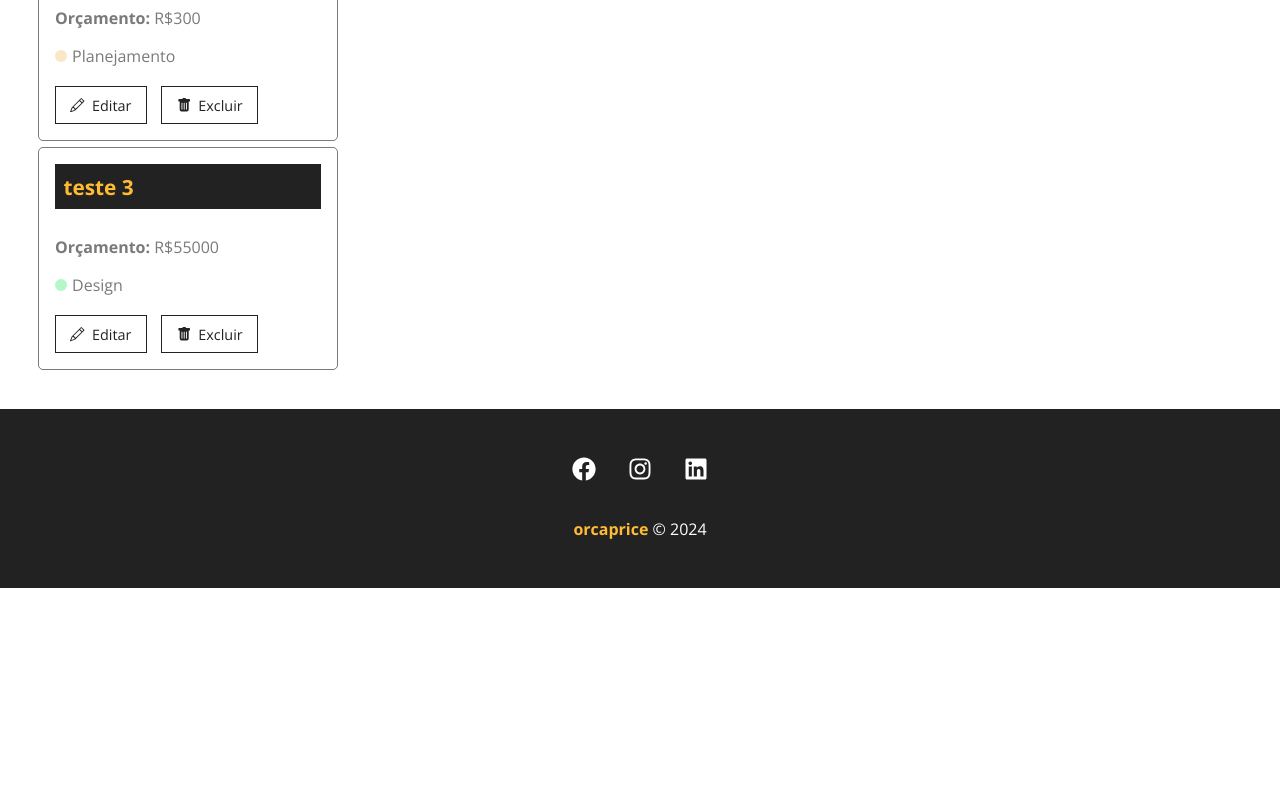
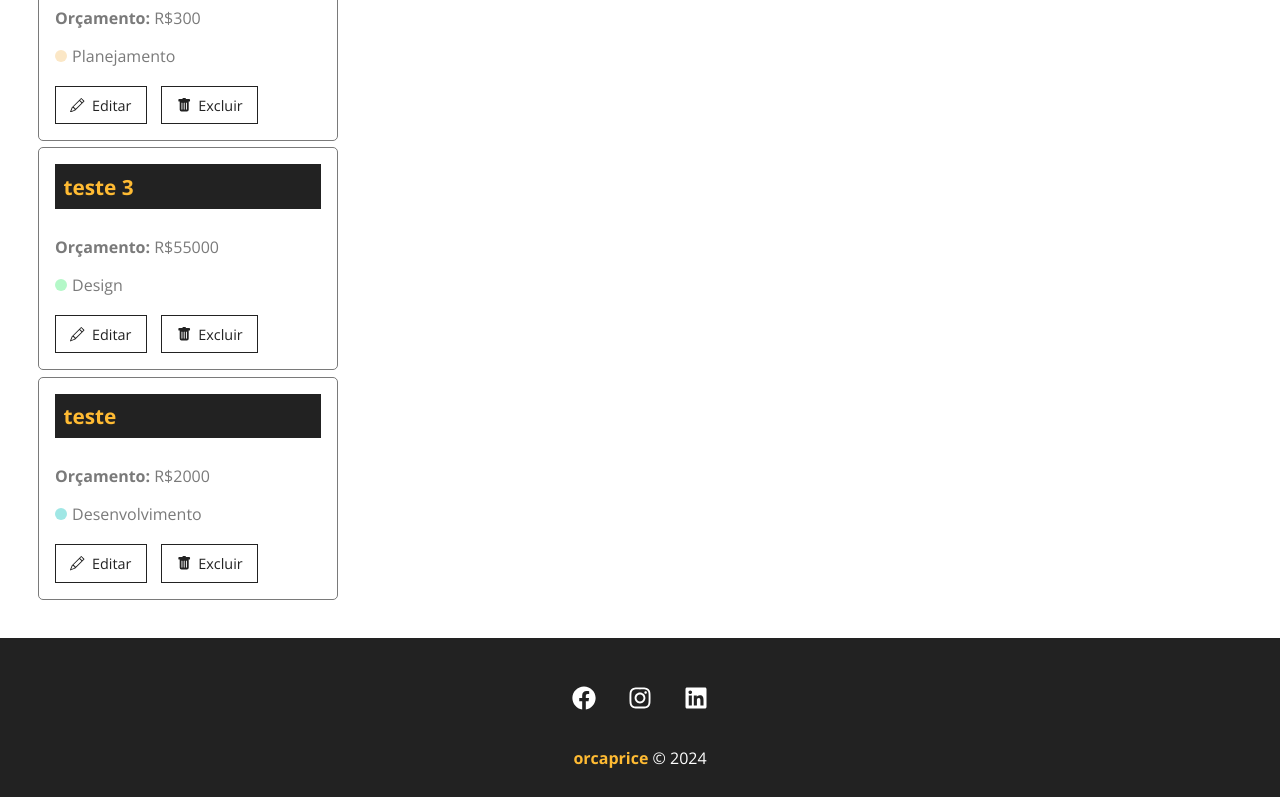
Before and after one commit to kauecavalcante/orcaprice, a React (Create React App) app: page /projects in a window 1280 px wide. Shown: the part 519-1316 px from the top of the page. Before the commit the page ends 1107 px from the top, so only its background shows below. Built offline with nearby package versions, Linux system fonts and the light colour scheme; data requests are answered from the project's data file.

Commit message:
Criaçao do componente loading

```diff
--- a/db.json
+++ b/db.json
@@ -32,6 +32,17 @@
       },
       "orcaprice": 0,
       "services": []
+    },
+    {
+      "id": "1407",
+      "name": "teste",
+      "budget": "2000",
+      "category": {
+        "id": "2",
+        "name": "Desenvolvimento"
+      },
+      "orcaprice": 0,
+      "services": []
     }
   ],
   "categories": [
--- /dev/null
+++ b/src/components/layout/loading.js
@@ -0,0 +1,12 @@
+import loading from '../../img/loading.svg'
+import styles from './loading.module.css'
+
+function Loading(){
+    return (
+        <div className={styles.loader_container}>
+            <img className={styles.loader} src={loading} alt='Loading' />
+        </div>
+    )
+}
+
+export default Loading
--- /dev/null
+++ b/src/components/layout/loading.module.css
@@ -0,0 +1,11 @@
+.loader_container {
+    width: 100%;
+    height: 100%;
+    display: flex;
+    justify-content: center;
+    align-items: center;
+}
+
+.loader {
+    width: 50px;
+}
--- a/src/components/pages/Projects.js
+++ b/src/components/pages/Projects.js
@@ -3,6 +3,7 @@
 
 import Message from "../layout/Message"
 import Container from '../layout/Container'
+import Loading from "../layout/loading"
 import LinkButton from "../layout/LinkButton"
 import ProjectCard from "../project/ProjectCard"
 
@@ -11,6 +12,7 @@
 
 function Projects() {
     const [projects, setProjects] = useState([]) // criando um state para salvar os projetos. começando em um array vazio
+    const [removeLoading, setRemoveLoading] = useState(false)
 
     const location = useLocation()
     let message = ''
@@ -19,7 +21,8 @@
     }
 
     useEffect(() => {
-
+        setTimeout( // setTimeout de proposito para mostrar a funcao do loading...
+            () => {
                 fetch('http://localhost:3001/projects', {
                     method: 'GET',
                     headers: {
@@ -28,8 +31,10 @@
                 }).then(resp => resp.json())
                 .then(data => {
                     setProjects(data)
+                    setRemoveLoading(true)
                 })
                 .catch((err) => console.log(err))
+            }, 3000) //  3 segundos
 
     }, [])
 
@@ -46,6 +51,10 @@
                     <ProjectCard id={project.id} name={project.name} budget={project.budget} category={project.category.name}  key={project.id} />
                   )
                 }
+                {!removeLoading && <Loading/>}
+                {removeLoading && projects.length === 0 && (
+                    <p>Não há projetos cadastrados!</p>
+                )}
             </Container>
         </div>
     )
```
Lines whose indentation alone changed are shown as unchanged.
